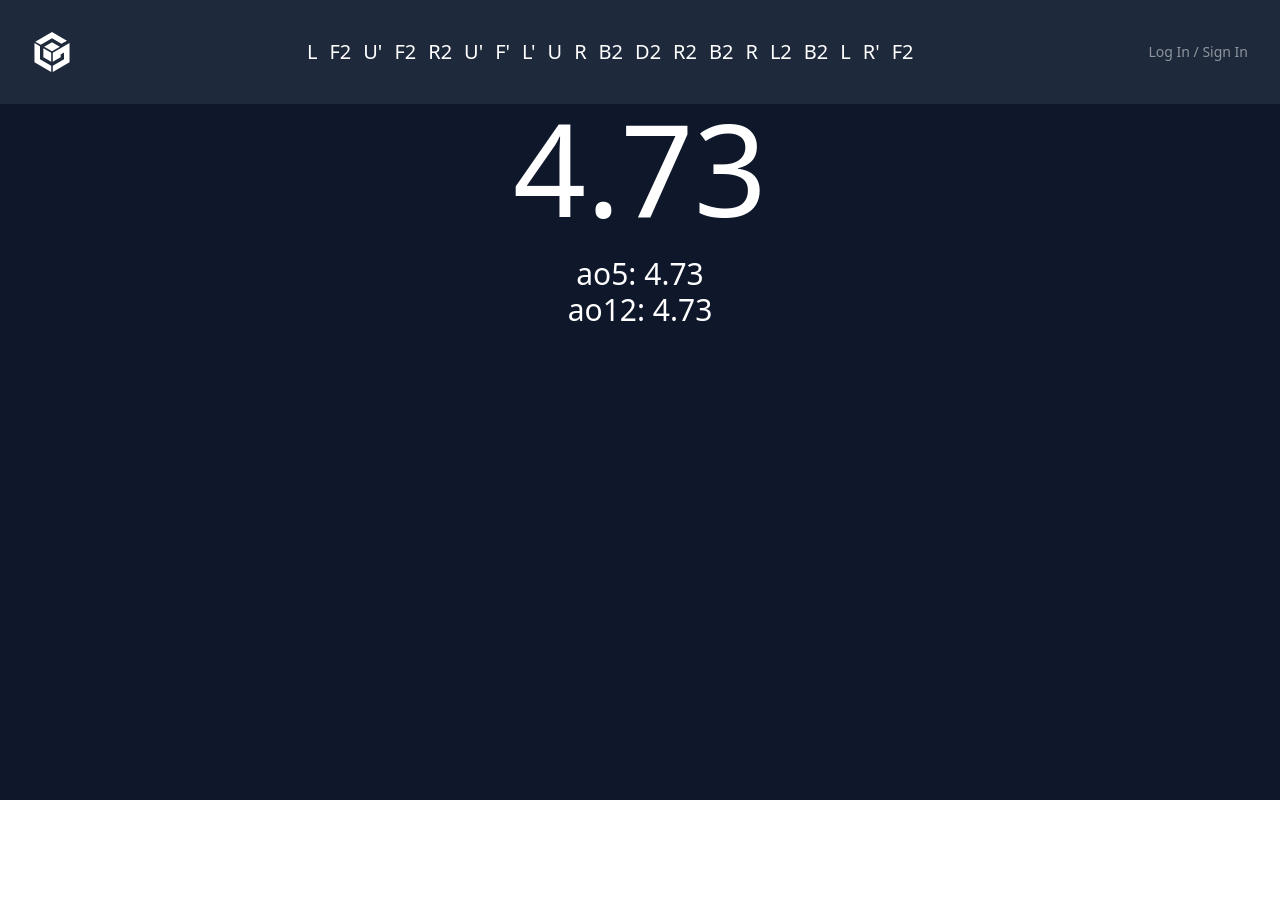
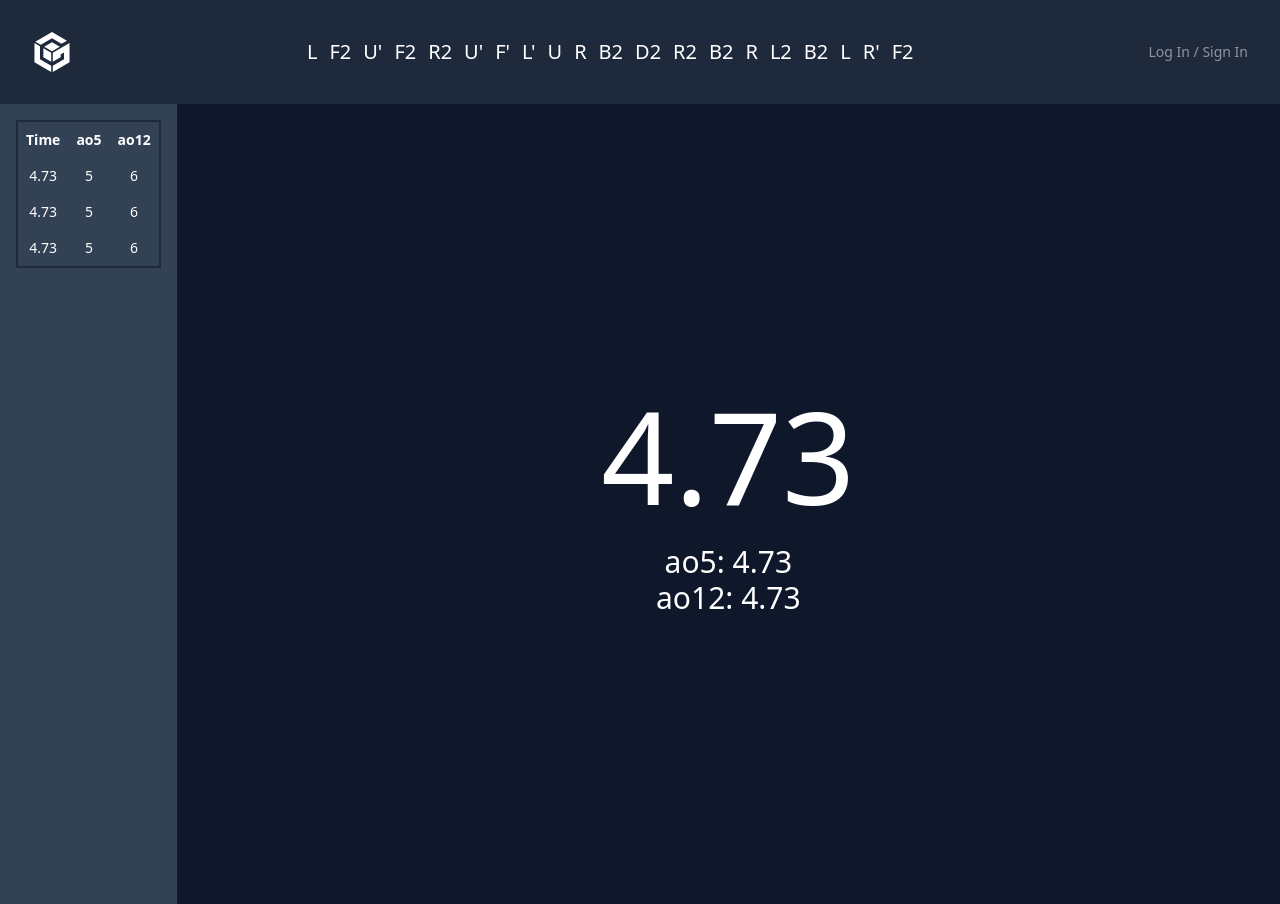
Before and after one commit to oiibar/CS_Timer, a React (Vite) app in the folder client/: page / in a window 1280 px wide. Before the commit the page ends 800 px from the top, so only its background shows below. Built offline with nearby package versions, Linux system fonts and the light colour scheme.

Commit message:
sessions sidebar

```diff
--- /dev/null
+++ b/client/src/components/Sessions.tsx
@@ -0,0 +1,36 @@
+import { FC } from "react";
+
+const Sessions: FC = () => {
+  return (
+    <aside className="bg-slate-700 h-screen max-w-64 p-4">
+      <table className="table-auto text-center border-2 border-slate-800">
+        <thead>
+          <tr>
+            <th className="px-2 py-2">Time</th>
+            <th className="px-2 py-2">ao5</th>
+            <th className="px-2 py-2">ao12</th>
+          </tr>
+        </thead>
+        <tbody>
+          <tr>
+            <td className="px-2 py-2">4.73</td>
+            <td className="px-2 py-2">5</td>
+            <td className="px-2 py-2">6</td>
+          </tr>
+          <tr>
+            <td className="px-2 py-2">4.73</td>
+            <td className="px-2 py-2">5</td>
+            <td className="px-2 py-2">6</td>
+          </tr>
+          <tr>
+            <td className="px-2 py-2">4.73</td>
+            <td className="px-2 py-2">5</td>
+            <td className="px-2 py-2">6</td>
+          </tr>
+        </tbody>
+      </table>
+    </aside>
+  );
+};
+
+export default Sessions;
--- a/client/src/index.css
+++ b/client/src/index.css
@@ -7,7 +7,7 @@
     @apply text-sm;
   }
   td {
-    @apply capitalize text-white/70;
+    @apply capitalize;
   }
   thead td {
     @apply text-white;
--- a/client/src/pages/Home.tsx
+++ b/client/src/pages/Home.tsx
@@ -1,8 +1,11 @@
 import { FC } from "react";
+import Sessions from "../components/Sessions";
 
 const Home: FC = () => {
   return (
-    <main className="flex justify-center items-center">
+    <div className="flex">
+      <Sessions />
+      <main className="flex justify-center items-center text-center mx-auto">
         <div className="text-center flex gap-6 flex-col">
           <div className="text-9xl">4.73</div>
           <div className="text-3xl">
@@ -15,6 +18,7 @@ const Home: FC = () => {
           </div>
         </div>
       </main>
+    </div>
   );
 };
 
```
Lines whose indentation alone changed are shown as unchanged.
